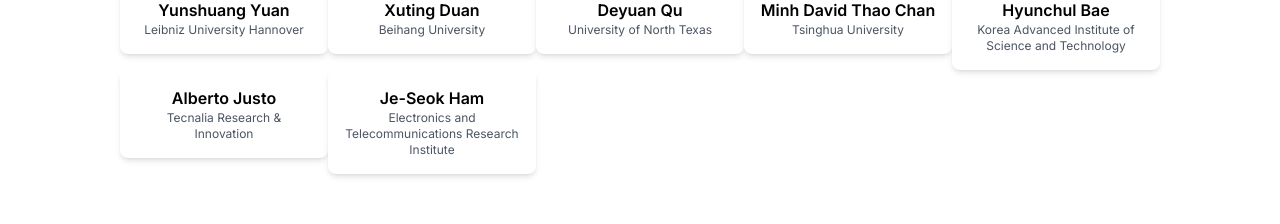
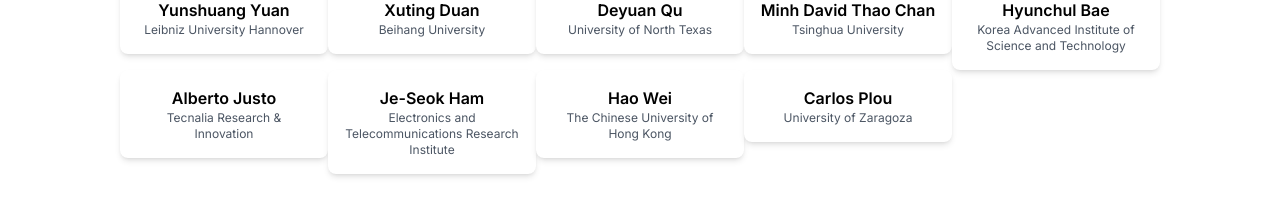
Before and after one commit to coop-intelligence/coop-intelligence.github.io, a Next.js app: page / in a window 1280 px wide. Shown: the part 5078-5302 px from the top of the page. Built offline with nearby package versions, Linux system fonts and the light colour scheme.

Commit message:
update program_committee

```diff
--- a/src/app/components/program_committee.jsx
+++ b/src/app/components/program_committee.jsx
@@ -25,7 +25,8 @@
             <CommitteeAvatar name="Hyunchul Bae" affiliation="Korea Advanced Institute of Science and Technology"/>
             <CommitteeAvatar name="Alberto Justo" affiliation="Tecnalia Research & Innovation" link="www.linkedin.com/in/alberto-justo96"/>
             <CommitteeAvatar name="Je-Seok Ham" affiliation="Electronics and Telecommunications Research Institute"/>
-
+            <CommitteeAvatar name="Hao Wei" affiliation="The Chinese University of Hong Kong"/>
+            <CommitteeAvatar name="Carlos Plou" affiliation="University of Zaragoza"/>
         </div>
 
         <br/>
```
